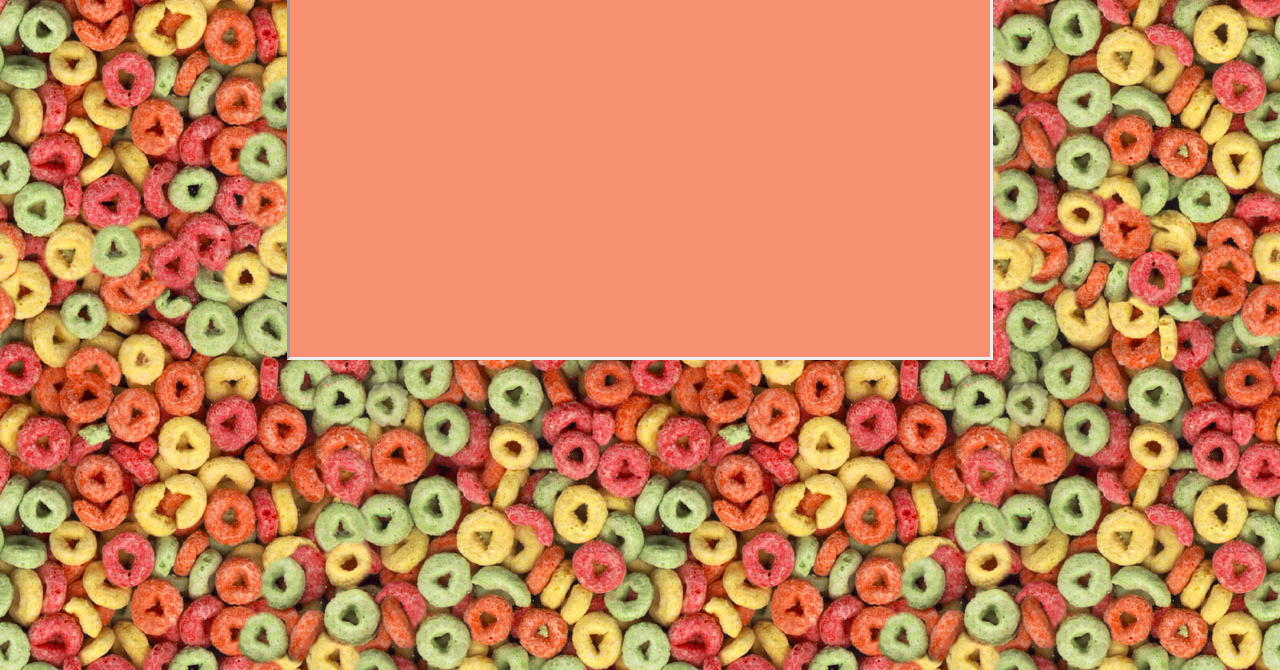
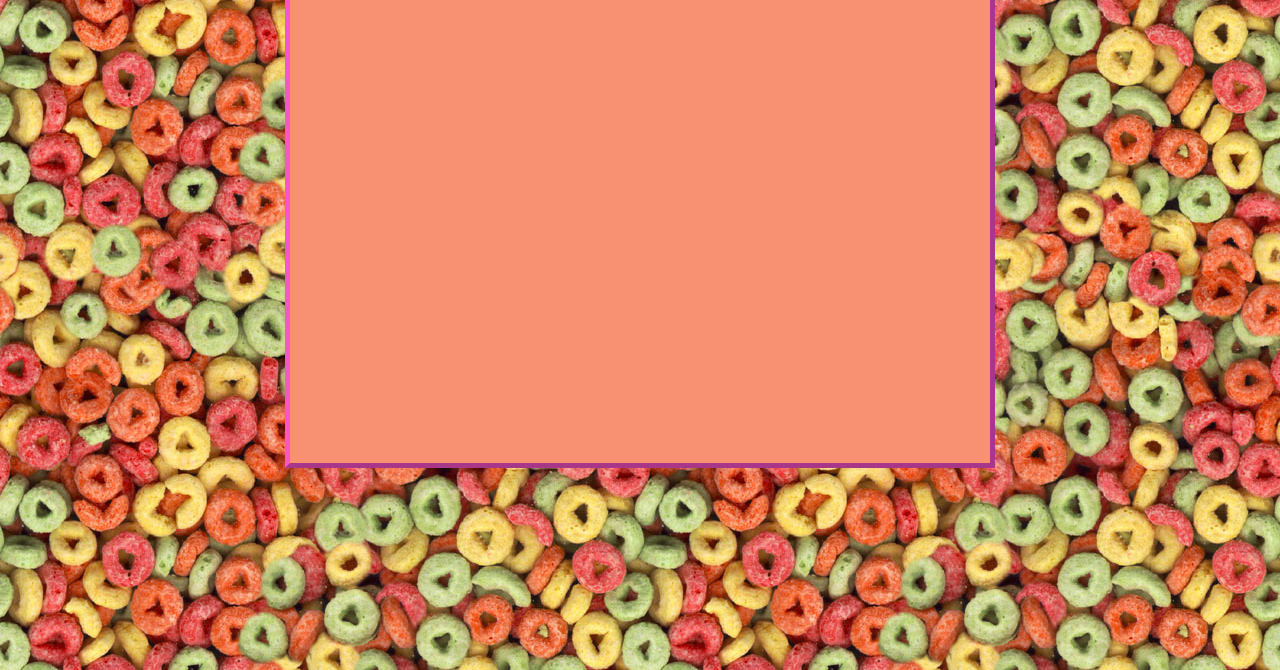
Before and after one commit to Coral720/personal-website, a plain HTML site: page index.html in a window 1280 px wide. Shown: the part 130-800 px from the top of the page. Drawn offline with Linux system fonts and the light colour scheme.

Commit message:
Changed color of border style

```diff
--- a/style/styles.css
+++ b/style/styles.css
@@ -18,7 +18,9 @@ h1{
 }
 
 div{
-    border-style: inset;
+    border-style: outset;
+    border-color: #fc53cf;
+    border-width: 5px;
 }
 
 #header{
@@ -35,7 +37,7 @@ div{
     margin: auto;
     width: 700px;
         background-color: #f79172;
-    height: 400px;
+    height: 500px;
     color: black;
     outline-color: black;
     outline-width: 5px;
```
